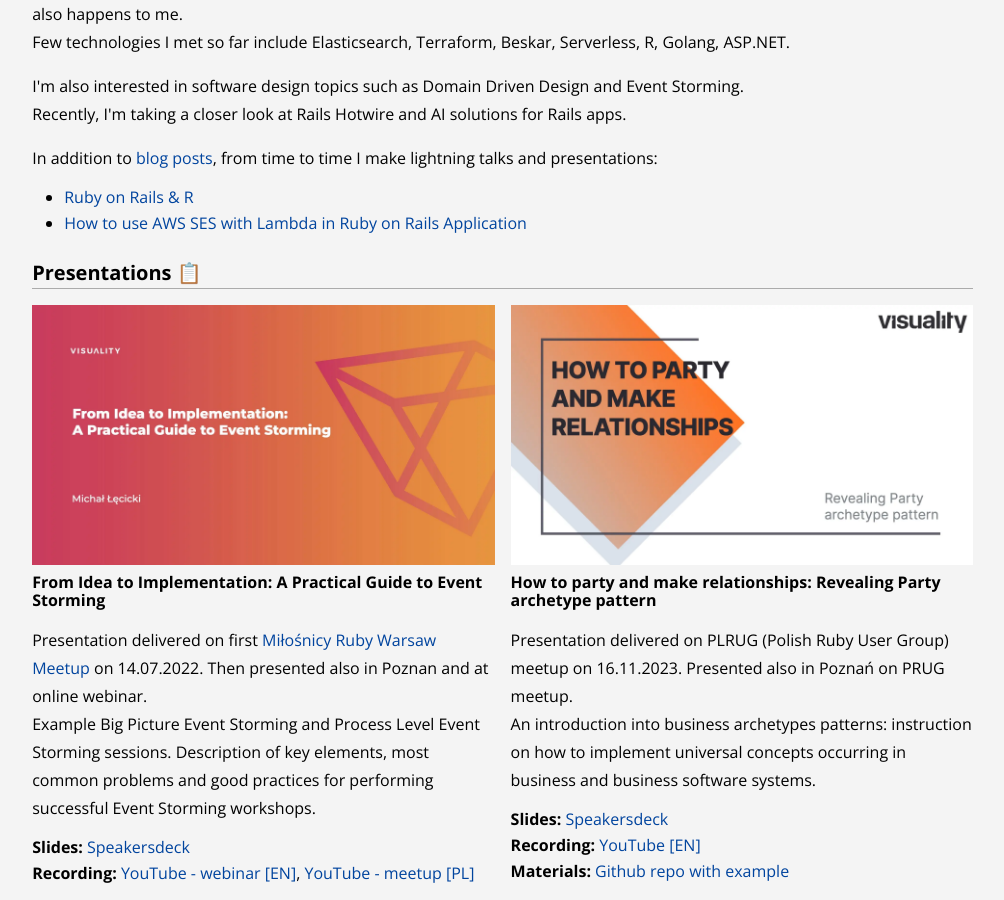
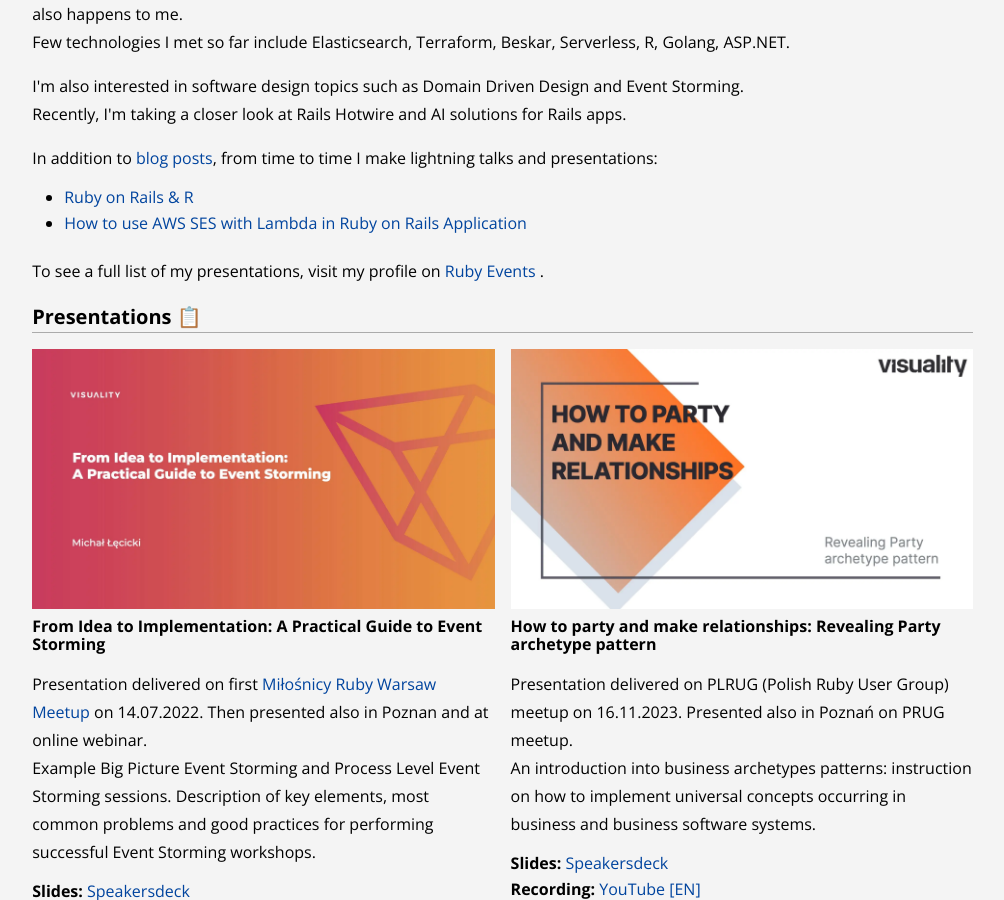
Before and after one commit to maikhel/maikhel.github.io, a Jekyll site: the page built from about.html, in a window 1280 px wide and 900 px high, scrolled down 534 px. Shown: the whole window, without its empty margins (259-1263 px from the left). Built offline with Jekyll 4.4.1, drawn with Linux system fonts in a browser that asks for light colours.

Commit message:
Add link to Ruby Events profile

```diff
--- a/about.html
+++ b/about.html
@@ -56,6 +56,13 @@ title: About me
     </li>
     <li class="pb2"> <a href="https://www.youtube.com/watch?v=lLByVFjsIpY" target="_blank" title="AWS SES with Lambda in Ruby on Rails Application" class="link dark-blue dark--gold dim">How to use AWS SES with Lambda in Ruby on Rails Application</a></li>
   </ul>
+
+  <p class="lh-copy">
+    To see a full list of my presentations, visit my profile on
+    <a href="https://www.rubyevents.org/speakers/michal-lecicki" target="_blank" class="link
+      dark-blue dark--gold dim" title="Ruby Events Profile"> Ruby Events
+      </a>.
+  </p>
 
   <h3 class="f4 b pv1 mv2 bb b--black-30 dark--b--white-30" id="presentations"> Presentations 📋 </h3>
   <div class="flex flex-wrap">
```
